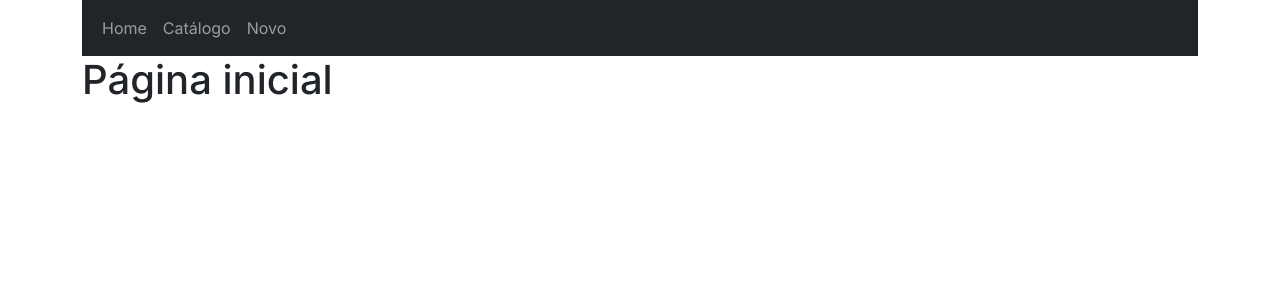
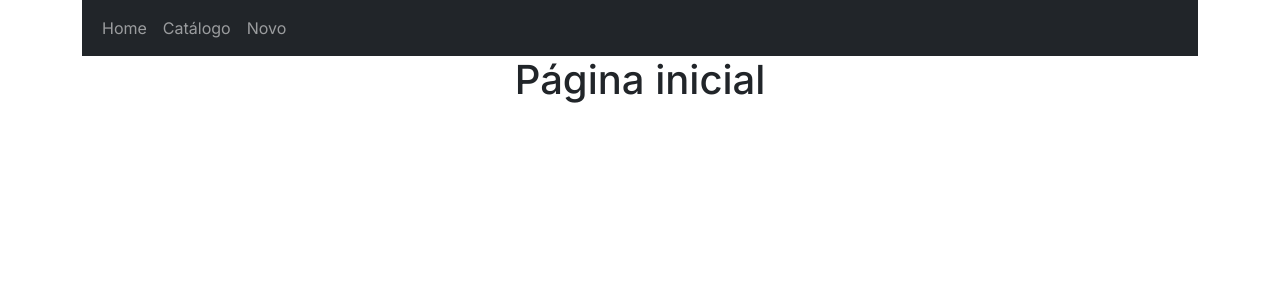
Before and after one commit to PedroAvilar/Livraria-ReactJS-NextJS, a Next.js app in the folder livros-next/: page / in a window 1280 px wide. Shown: the top 300 px of the page. Built offline with nearby package versions, Linux system fonts and the light colour scheme.

Commit message:
Correção da linguagem da página e alinhamento do Página inicial.

```diff
--- a/livros-next/app/layout.tsx
+++ b/livros-next/app/layout.tsx
@@ -15,7 +15,7 @@ export default function RootLayout({
   children: React.ReactNode;
 }>) {
   return (
-    <html lang="en">
+    <html lang="pt-BR">
       <body className={inter.className}>{children}</body>
     </html>
   );
--- a/livros-next/app/page.tsx
+++ b/livros-next/app/page.tsx
@@ -10,9 +10,9 @@ export default function Home() {
       </Head>
       <Menu />
       <main className="styles.main">
-        <h1 className="styles.title">
-          Página inicial
-        </h1>
+          <h1 className="styles.title text-center">
+            Página inicial
+          </h1>
       </main>
     </div>
   )
```
